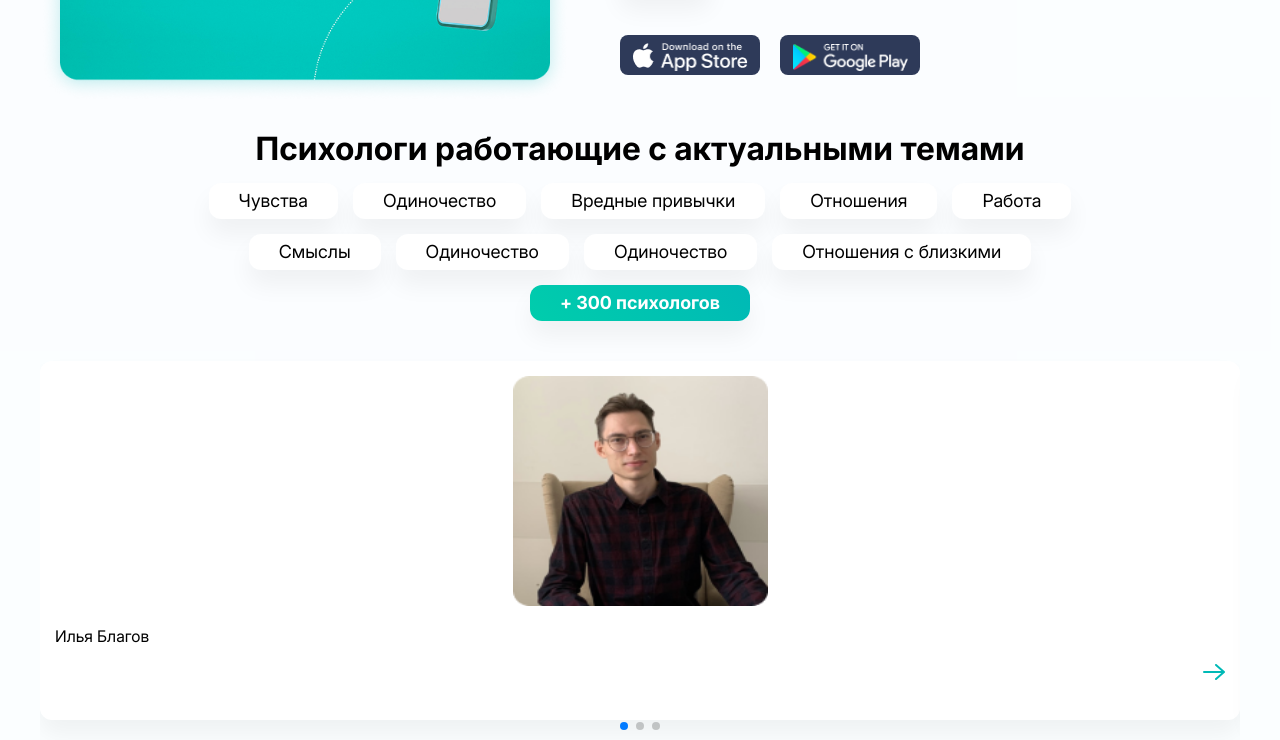
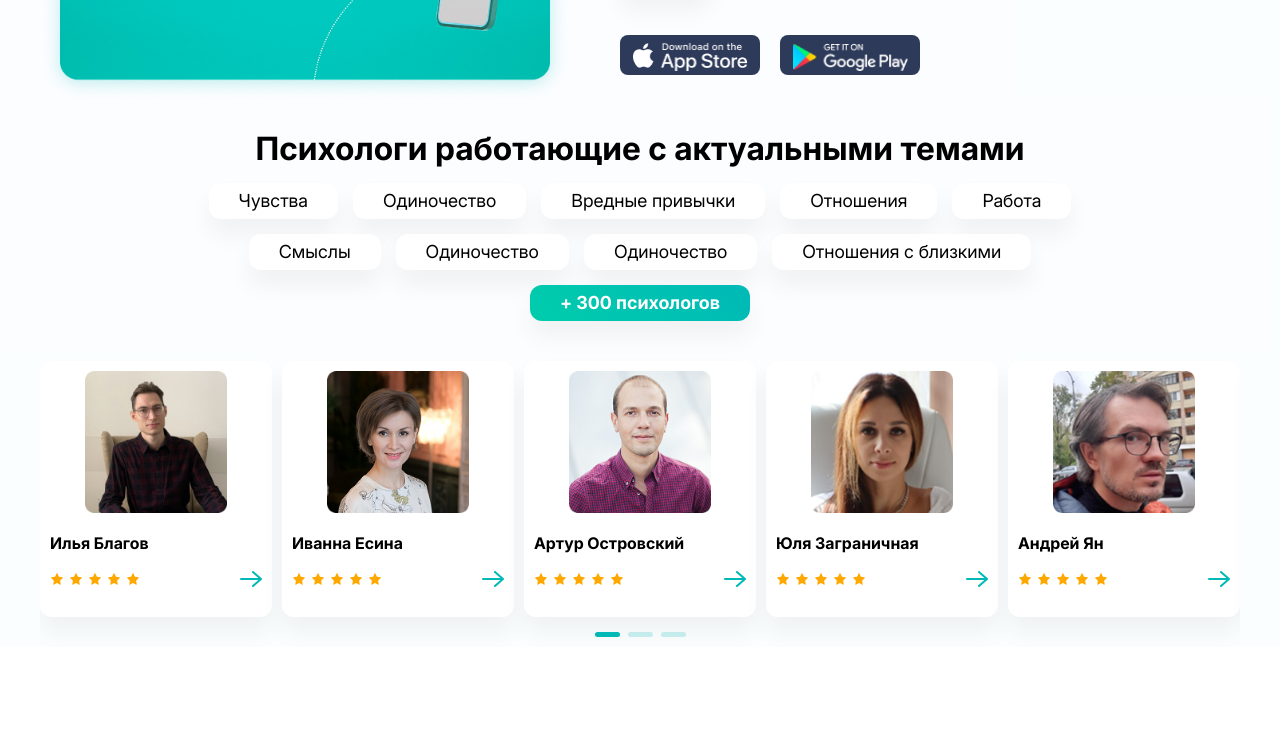
Before and after one commit to Ilya30432/Project2, a website built with webpack: page src/index.html in a window 1280 px wide. Shown: the part 666-1406 px from the top of the page. After the commit the page ends 1313 px from the top, so only its background shows below. Built offline with nearby package versions, Linux system fonts and the light colour scheme; files whose address does not match are found by name.

Commit message:
Adding adaptiv for swider

```diff
--- a/src/index.html
+++ b/src/index.html
@@ -69,7 +69,8 @@
           <div class="container">
             <div class="app">
               <div class="app__img">
-                <img class="app__img-video"
+                <img
+                  class="app__img-video"
                   src="./img/video.png"
                   alt="video"
                   width="320"
@@ -117,36 +118,107 @@
         <section>
           <div class="container">
             <div class="theme">
-            <h2 class="theme__title">Психологи работающие с актуальными темами</h2>
-            <div class="theme__box">
-              <p class="theme__box-text" >Чувства</p>
-              <p class="theme__box-text" >Одиночество</p>
-              <p class="theme__box-text" >Вредные привычки</p>
-              <p class="theme__box-text" >Отношения</p>
-              <p class="theme__box-text" >Работа</p>
-              <p class="theme__box-text" >Смыслы</p>
-              <p class="theme__box-text" >Одиночество</p>
-              <p class="theme__box-text" >Одиночество</p>
-              <p class="theme__box-text" >Отношения с близкими</p>
-              <p class="theme__box-text text-last" >+ 300 психологов</p>
+              <h2 class="theme__title">
+                Психологи работающие с актуальными темами
+              </h2>
+              <div class="theme__box">
+                <p class="theme__box-text">Чувства</p>
+                <p class="theme__box-text">Одиночество</p>
+                <p class="theme__box-text">Вредные привычки</p>
+                <p class="theme__box-text">Отношения</p>
+                <p class="theme__box-text">Работа</p>
+                <p class="theme__box-text">Смыслы</p>
+                <p class="theme__box-text">Одиночество</p>
+                <p class="theme__box-text">Одиночество</p>
+                <p class="theme__box-text">Отношения с близкими</p>
+                <p class="theme__box-text text-last">+ 300 психологов</p>
+              </div>
             </div>
-          </div>
             <div class="swiper my-swiper">
               <div class="swiper-wrapper teach">
                 <div class="swiper-slide teach__box">
-                  <img class="teach__foto" src="./img/photo.png" alt="man">
+                  <img class="teach__foto" src="./img/photo.png" alt="man" />
                   <p class="teach__text">Илья Благов</p>
-                  <img class="teach__arrow" src="./img/icon_arrow-right.svg" alt="arrow">
+                  <div class="teach__img-box">
+                    <img src="./img/stars.svg" alt="stars" />
+                    <img
+                      class="teach__arrow"
+                      src="./img/icon_arrow-right.svg"
+                      alt="arrow"
+                    />
+                  </div>
                 </div>
                 <div class="swiper-slide teach__box">
-                  <img class="teach__foto" src="./img/photo2.png" alt="woman">
+                  <img class="teach__foto" src="./img/photo2.png" alt="woman" />
                   <p class="teach__text">Иванна Есина</p>
-                  <img class="teach__arrow" src="./img/icon_arrow-right.svg" alt="arrow">
+                  <div class="teach__img-box">
+                    <img src="./img/stars.svg" alt="stars" />
+                    <img
+                      class="teach__arrow"
+                      src="./img/icon_arrow-right.svg"
+                      alt="arrow"
+                    />
+                  </div>
                 </div>
                 <div class="swiper-slide teach__box">
-                  <img class="teach__foto" src="./img/photo.png" alt="man">
-                  <p class="teach__text">Илья Благов</p>
-                  <img class="teach__arrow" src="./img/icon_arrow-right.svg" alt="arrow">
+                  <img class="teach__foto" src="./img/photo4.png" alt="man" />
+                  <p class="teach__text">Артур Островский</p>
+                  <div class="teach__img-box">
+                    <img src="./img/stars.svg" alt="stars" />
+                    <img
+                      class="teach__arrow"
+                      src="./img/icon_arrow-right.svg"
+                      alt="arrow"
+                    />
+                  </div>
+                </div>
+                <div class="swiper-slide teach__box">
+                  <img class="teach__foto" src="./img/photo5.png" alt="man" />
+                  <p class="teach__text">Юля Заграничная</p>
+                  <div class="teach__img-box">
+                    <img src="./img/stars.svg" alt="stars" />
+                    <img
+                      class="teach__arrow"
+                      src="./img/icon_arrow-right.svg"
+                      alt="arrow"
+                    />
+                  </div>
+                </div>
+                <div class="swiper-slide teach__box">
+                  <img class="teach__foto" src="./img/photo3.png" alt="man" />
+                  <p class="teach__text">Андрей Ян</p>
+                  <div class="teach__img-box">
+                    <img src="./img/stars.svg" alt="stars" />
+                    <img
+                      class="teach__arrow"
+                      src="./img/icon_arrow-right.svg"
+                      alt="arrow"
+                    />
+                  </div>
+                </div>
+                <div class="swiper-slide teach__box">
+                  <img class="teach__foto" src="./img/photo2.png" alt="woman" />
+                  <p class="teach__text">Иванна Есина</p>
+                  <div class="teach__img-box">
+                    <img src="./img/stars.svg" alt="stars" />
+                    <img
+                      class="teach__arrow"
+                      src="./img/icon_arrow-right.svg"
+                      alt="arrow"
+                    />
+                  </div>
+                </div>
+                <div class="swiper-slide teach__box">
+                  <img class="teach__foto" src="./img/photo4.png" alt="man" />
+                  <p class="teach__text">Артур Островский</p>
+                  <div class="teach__img-box">
+                    <img src="./img/stars.svg" alt="stars" />
+                    <img
+                      class="teach__arrow"
+                      src="./img/icon_arrow-right.svg"
+                      alt="arrow"
+                    />
+                  </div>
                 </div>
               </div>
               <div class="swiper-pagination"></div>
--- a/src/module/swiper.js
+++ b/src/module/swiper.js
@@ -18,4 +18,12 @@ const swiper = new Swiper('.my-swiper', {
     nextEl: '.swiper-button-next',
     prevEl: '.swiper-button-prev',
   },
+  breakpoints: {
+    768: {
+      slidesPerView: 4,
+    },
+    1024: {
+      slidesPerView: 5,
+    }
+  },
 });
--- a/src/style/_teacher.scss
+++ b/src/style/_teacher.scss
@@ -202,31 +202,62 @@
 
 // Swiper
 
-.my-swiper.my-swiper{
+.my-swiper.my-swiper {
   padding-top: 20px;
-  padding-bottom: 20px;
+  padding-bottom: 30px;
 }
 
 .teach {
-  &__box{
+  &__box {
     border-radius: 12px;
-    padding: 15px 15px 40px 15px;
-    gap: 30px;
+    padding: 15px 15px 30px 15px;
     background: rgba(255, 255, 255, 1);
     box-shadow: 0px 15px 25px 0px rgba(0, 0, 0, 0.05);
     text-align: center;
+    @include vieport-md{
+      padding: 10px 10px 30px 10px;
+    }
   }
-  &__foto{
-      width: 255px;
-      height: 230px;
+  &__foto {
+    width: 255px;
+    height: 230px;
+    @include vieport-md{
+      width: 127px;
+      height: 127px;
+    }
+    @include vieport-lg{
+      width: 142px;
+      height: 142px;
+    }
+    @include vieport-xl{
+      width: 158px;
+      height: 158px;
+    }
+    @include vieport-xxl{
+      width: 178px;
+      height: 178px;
+    }
   }
-  &__text{
+  &__text {
     text-align: start;
     margin-top: 20px;
+    @include vieport-md{
+      font-weight: $text-weight;
+    }
+    @include vieport-xl{
+      font-size: 18px;
+    }
   }
-  &__arrow{
-  display: block;
-  margin-left: auto;
-  margin-top: 20px;
+  &__img-box {
+    display: flex;
+    margin-top: 20px;
+    justify-content: space-between;
   }
 }
+
+.swiper-pagination > span{
+  background:rgba(0, 185, 182, 1);
+  width: 25px;
+  height: 5px;
+  border-radius: 6px;
+}
```
Also changed, not shown: src/img/stars.svg (added).
